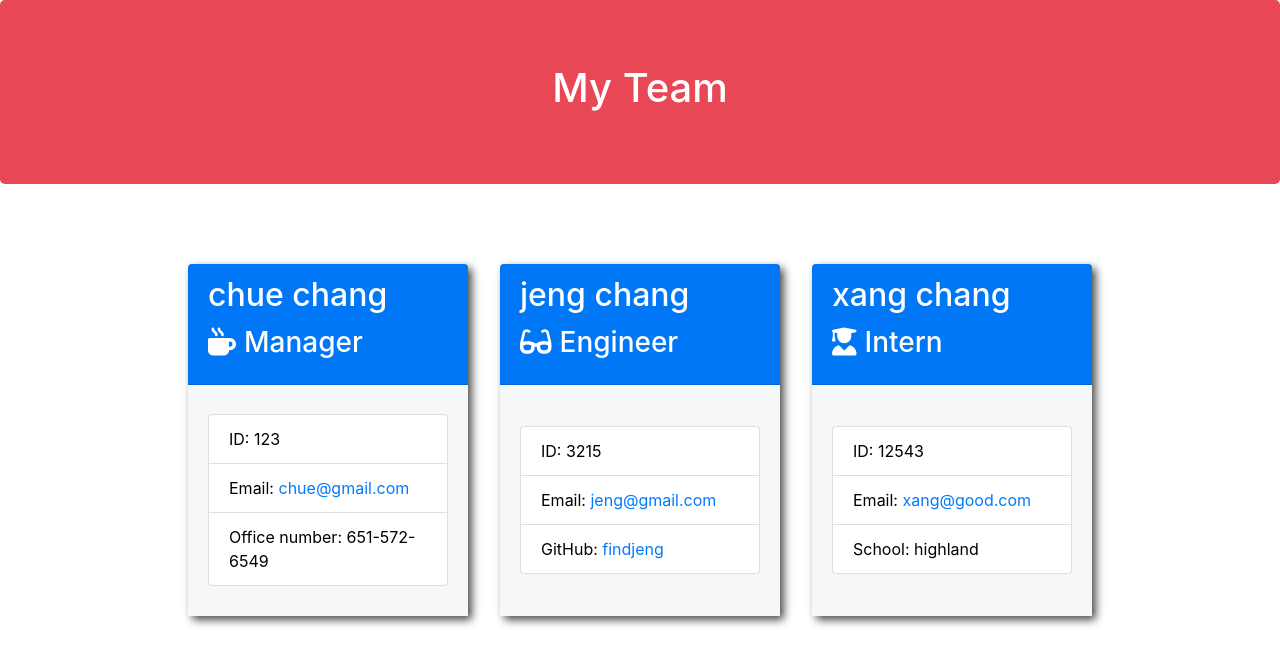
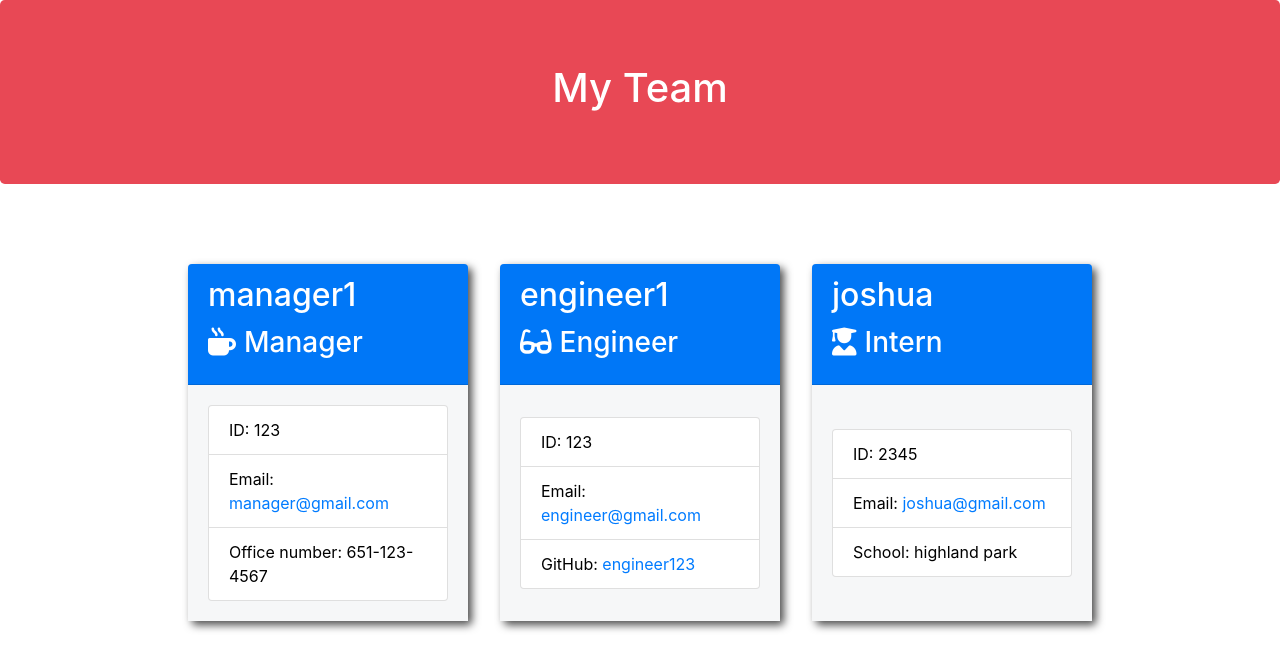
Before and after one commit to luckylobster25/Team-homework, a website: page dist/index.html in a window 1280 px wide. Drawn offline with nearby package versions, Linux system fonts and the light colour scheme.

```diff
--- a/dist/index.html
+++ b/dist/index.html
@@ -27,42 +27,42 @@
 
         <div class="card employee-card">
         <div class="card-header">
-            <h2 class="card-title">chue chang</h2>
+            <h2 class="card-title">manager1</h2>
             <h3 class="card-title"><i class="fas fa-mug-hot mr-2"></i>Manager</h3>
         </div>
         <div class="card-body">
             <ul class="list-group">
                 <li class="list-group-item">ID: 123</li>
-                <li class="list-group-item">Email: <a href="mailto:chue@gmail.com">chue@gmail.com</a></li>
-                <li class="list-group-item">Office number: 651-572-6549</li>
+                <li class="list-group-item">Email: <a href="mailto:manager@gmail.com">manager@gmail.com</a></li>
+                <li class="list-group-item">Office number: 651-123-4567</li>
             </ul>
         </div>
     </div>
 
         <div class="card employee-card">
     <div class="card-header">
-        <h2 class="card-title">jeng chang</h2>
+        <h2 class="card-title">engineer1</h2>
         <h3 class="card-title"><i class="fas fa-glasses mr-2"></i>Engineer</h3>
     </div>
     <div class="card-body">
         <ul class="list-group">
-            <li class="list-group-item">ID: 3215</li>
-            <li class="list-group-item">Email: <a href="mailto:jeng@gmail.com">jeng@gmail.com</a></li>
-            <li class="list-group-item">GitHub: <a href="https://github.com/findjeng" target="_blank" rel="noopener noreferrer">findjeng</a></li>
+            <li class="list-group-item">ID: 123</li>
+            <li class="list-group-item">Email: <a href="mailto:engineer@gmail.com">engineer@gmail.com</a></li>
+            <li class="list-group-item">GitHub: <a href="https://github.com/engineer123" target="_blank" rel="noopener noreferrer">engineer123</a></li>
         </ul>
     </div>
 </div>
 
         <div class="card employee-card">
     <div class="card-header">
-        <h2 class="card-title">xang chang</h2>
+        <h2 class="card-title">joshua</h2>
         <h3 class="card-title"><i class="fas fa-user-graduate mr-2"></i>Intern</h3>
     </div>
     <div class="card-body">
         <ul class="list-group">
-            <li class="list-group-item">ID: 12543</li>
-            <li class="list-group-item">Email: <a href="mailto:xang@good.com">xang@good.com</a></li>
-            <li class="list-group-item">School: highland</li>
+            <li class="list-group-item">ID: 2345</li>
+            <li class="list-group-item">Email: <a href="mailto:joshua@gmail.com">joshua@gmail.com</a></li>
+            <li class="list-group-item">School: highland park</li>
         </ul>
     </div>
 </div>
```
Also changed, not shown: README.md.
